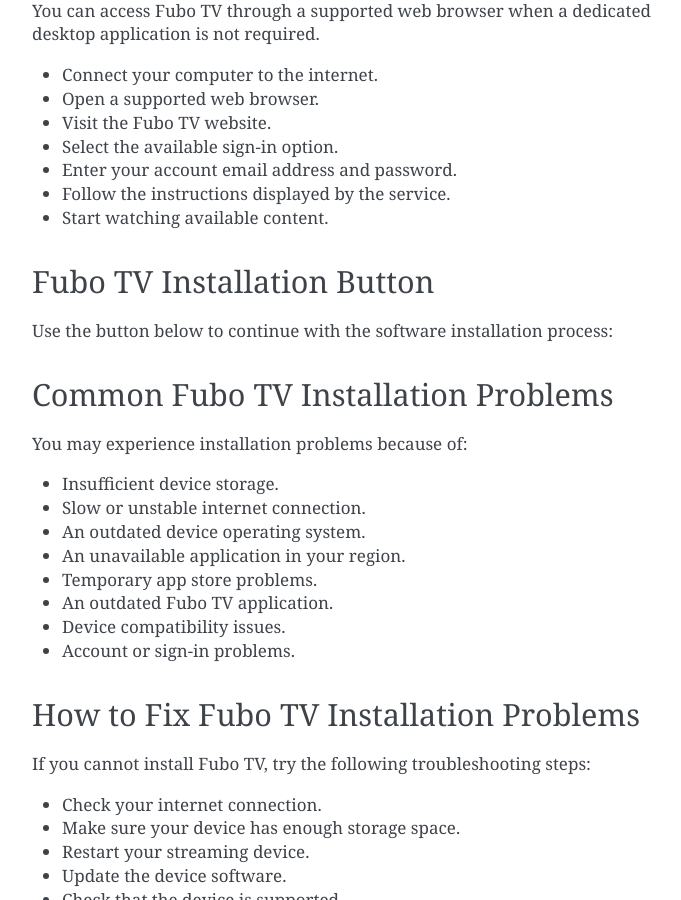
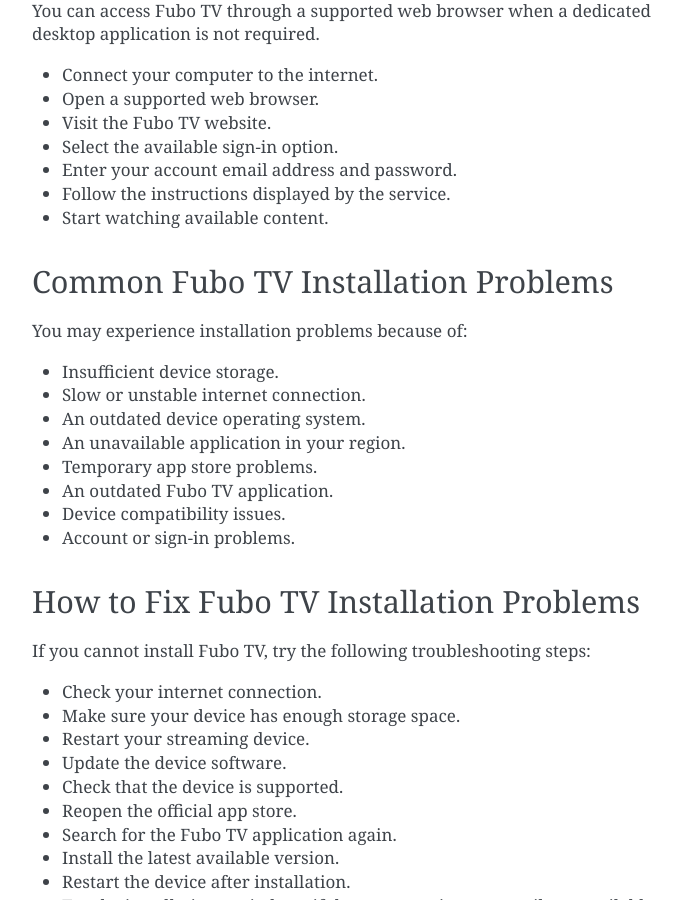
Before and after one commit to fubotvrefund/fubotvrefund, a Sphinx documentation site: the page built from docs/index.rst, in a window 1280 px wide and 900 px high, scrolled down 2926 px. Shown: the whole window, without its empty margins (388-1069 px from the left). Built offline with Sphinx 7.4.7, drawn with Linux system fonts in a browser that asks for light colours; some of the changed text lies outside the part shown.

Commit message:
Update index.rst

```diff
--- a/docs/index.rst
+++ b/docs/index.rst
@@ -131,11 +131,6 @@
 * Follow the instructions displayed by the service.
 * Start watching available content.
 
-Fubo TV Installation Button
-===========================
-
-Use the button below to continue with the software installation process:
-
 
 Common Fubo TV Installation Problems
 =====================================
```
